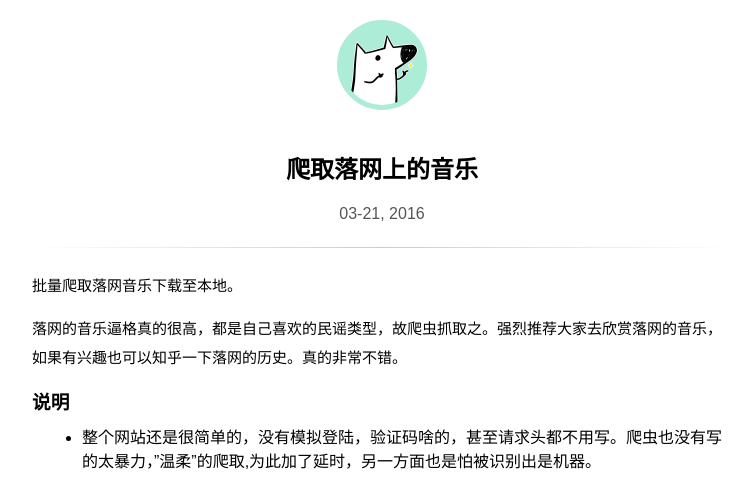
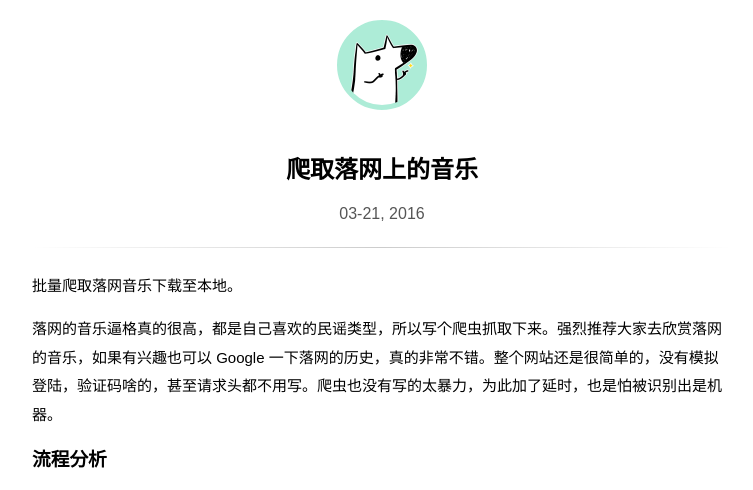
Before and after one commit to wuchangfeng/wuchangfeng.github.io, a Jekyll site: the page built from _posts/2016-09-12-luowang-spider-with-python.md, in a window 1280 px wide and 1400 px high. Shown: the top 490 px of the window, without its empty margins (258-1011 px from the left). Built offline with Jekyll 4.4.1, drawn with Linux system fonts in a browser that asks for light colours; some web fonts are replaced; comment, search, counter and statistics services are not loaded; some of the changed text lies outside the part shown.

Commit message:
blog update

```diff
--- a/_posts/2016-09-12-luowang-spider-with-python.md
+++ b/_posts/2016-09-12-luowang-spider-with-python.md
@@ -9,50 +9,36 @@
 
 <!-- more -->
 
-落网的音乐逼格真的很高，都是自己喜欢的民谣类型，故爬虫抓取之。强烈推荐大家去欣赏落网的音乐，如果有兴趣也可以知乎一下落网的历史。真的非常不错。
+落网的音乐逼格真的很高，都是自己喜欢的民谣类型，所以写个爬虫抓取下来。强烈推荐大家去欣赏落网的音乐，如果有兴趣也可以 Google 一下落网的历史，真的非常不错。整个网站还是很简单的，没有模拟登陆，验证码啥的，甚至请求头都不用写。爬虫也没有写的太暴力，为此加了延时，也是怕被识别出是机器。
 
-### 说明
+### 流程分析
 
-- 整个网站还是很简单的，没有模拟登陆，验证码啥的，甚至请求头都不用写。爬虫也没有写的太暴力，"温柔"的爬取,为此加了延时，另一方面也是怕被识别出是机器。
-
-### 准备
-
-- 工具：python 2.7,PyCharm
-- 类库：Requests,BeautifulSoup,os
-
-### 分析
-
-- 进入落网官网，发现如下图所示,其中804(可以自己输入相应期刊)就是期刊，每一期都有十左右首音乐。
+进入落网官网，发现如下图所示,其中 804 (可以自己输入相应期刊)就是期刊，每一期都有十左右首音乐。
 
 ![](http://7xrl8j.com1.z0.glb.clouddn.com/%E6%AF%8F%E4%B8%80%E6%9C%9F%E6%AD%8C%E5%8D%95.jpg)
 
-- 点击页面进入HTML元素页面，可以看见歌曲名字，专辑名，歌者，但是怎么没有歌曲资源的url？
+点击页面进入 HTML 元素页面，可以看见歌曲名字，专辑名，歌者，但是怎么没有歌曲资源的url？
 
 ![](http://7xrl8j.com1.z0.glb.clouddn.com/%E6%AD%8C%E6%9B%B2%E5%90%8D%E5%AD%97.jpg)
 
-- 没有歌曲的url我们就不能下载，那么我们要看看我们每一次换歌曲，发生了什么请求，点击审查元素，如下结果。
+没有歌曲的 url 我们就不能下载，那么我们要看看我们每一次换歌曲，发生了什么请求，点击审查元素，如下结果。
 
 ![](http://7xrl8j.com1.z0.glb.clouddn.com/%E6%AD%8C%E6%9B%B2url.jpg)
 
-- 如上图所示一个Request url，我们复制进浏览器地址输入栏，发现如下所示，没错这就是我们下载的url了。
+如上图所示一个 Request url，我们复制进浏览器地址输入栏，发现如下所示，没错这就是我们下载的 url 了。
 
 ![](http://7xrl8j.com1.z0.glb.clouddn.com/%E6%AD%8C%E6%9B%B2.jpg)
 
-### 开始
+### 执行过程
 
-- 开始之前我们要获取歌曲相应的信息，我们采用bs这个库来解析HTML元素。
-- 我们采用Requests来进行网络请求与下载，下载音乐就要用到稍微逼格高一点的用法了，我们下载它的响应流文件。
+- 开始之前我们要获取歌曲相应的信息，我们采用bs这个库来解析 HTML 元素。
+- 我们采用 Requests 来进行网络请求与下载，下载音乐就要用到稍微逼格高一点的用法了，我们下载它的响应流文件。
 - 具体用法见[Requests响应体内容工作流](http://cn.python-requests.org/en/latest/user/advanced.html)
 
-### 总结
 
-- 抓取还是比较简单的,只用到了基本的requests和beautifulsoup,只是很难想到要流式读取响应头，这是requests的高级用法。
+- 抓取还是比较简单的,只用到了基本的 requests 和 beautifulsoup,只是很难想到要流式读取响应头，这是requests的高级用法。
 - 我们抓取的目的就是把歌曲下载到本地，自由不用联网的听，速度个人感觉不要太追求，不要坑人家服务器啊。
 
-### 参考
-
-- [落网爬虫](https://github.com/shuson/luooder.git)
-
-### 结果
+### 结果展示
 
 ![](http://7xrl8j.com1.z0.glb.clouddn.com/%E7%BB%93%E6%9E%9C.jpg)
```
Also changed, not shown: _posts/2016-05-15-use-apt-get-annotations-message.md (+1 -1 lines), _posts/2016-09-13-uninstall-app-with-adb.md (+1 -3 lines).
